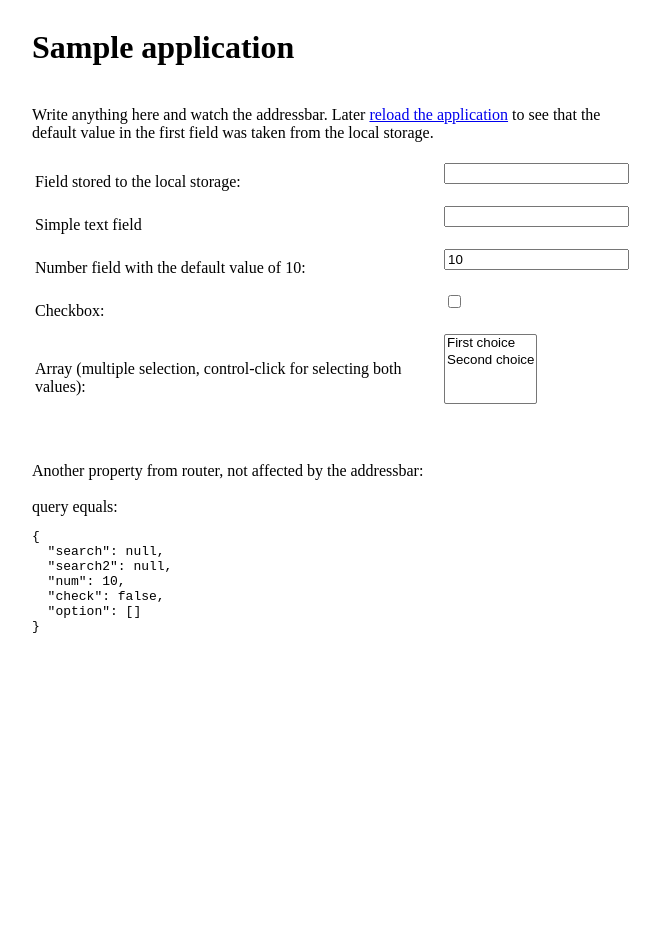
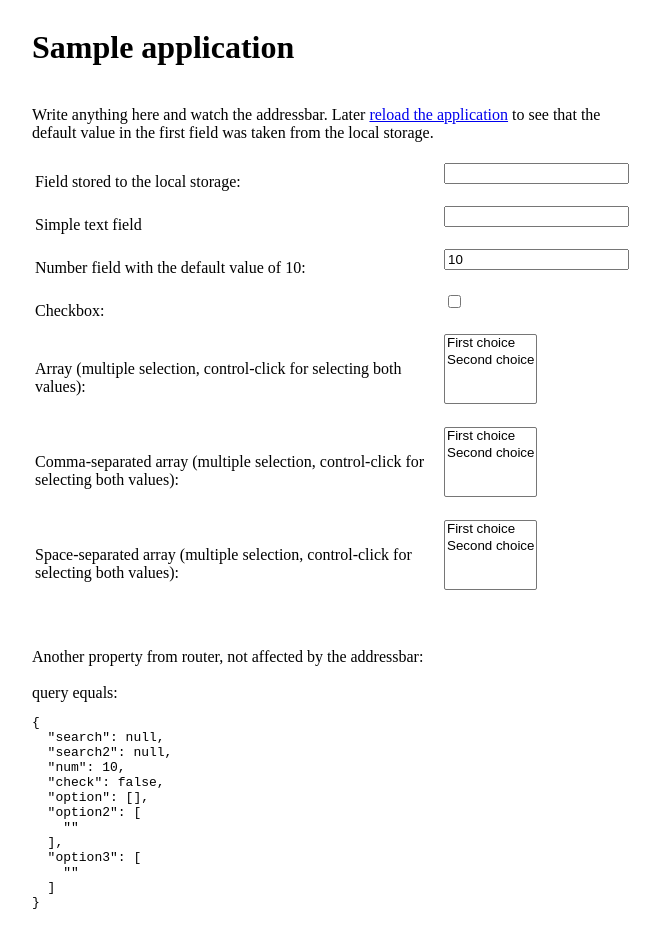
Before and after one commit to oarepo/vue-query-synchronizer, a Vue app: page / in a window 1280 px wide. Shown: the whole page, without its empty margins (308-968 px from the left). Before the commit the page ends 800 px from the top, so only its background shows below. Built offline with nearby package versions, Linux system fonts and the light colour scheme.

Commit message:
comma-separated and space-separated array datatypes

```diff
--- a/package.json
+++ b/package.json
@@ -1,6 +1,6 @@
 {
   "name": "@oarepo/vue-query-synchronizer",
-  "version": "2.0.1",
+  "version": "2.1.0",
   "main": "vue-query-synchronizer.esm.js",
   "license": "MIT",
   "private": false,
@@ -34,7 +34,7 @@
   "description": "Browser vue-router query synchronization library",
   "scripts": {
     "test": "echo \"Error: no test specified\" && exit 1",
-    "serve": "vue-cli-service serve --modern",
+    "serve": "vue-cli-service serve --modern --port 8090",
     "demobuild": "vue-cli-service build --mode development --modern",
     "build": "rimraf dist; bili -c bili.config.js src/library.js --plugins.vue --format esm --file-name vue-query-synchronizer.esm.js && copyfiles package.json README.md index.d.ts dist/",
     "upload": "yarn build && npm publish --access public dist/",
--- a/src/Home.vue
+++ b/src/Home.vue
@@ -47,6 +47,28 @@
                     </select><br><br>
                 </td>
             </tr>
+            <tr>
+                <td>
+                    Comma-separated array (multiple selection, control-click for selecting both values):
+                </td>
+                <td>
+                    <select multiple v-model="$query.option2">
+                        <option value="first">First choice</option>
+                        <option value="second">Second choice</option>
+                    </select><br><br>
+                </td>
+            </tr>
+            <tr>
+                <td>
+                    Space-separated array (multiple selection, control-click for selecting both values):
+                </td>
+                <td>
+                    <select multiple v-model="$query.option3">
+                        <option value="first">First choice</option>
+                        <option value="second">Second choice</option>
+                    </select><br><br>
+                </td>
+            </tr>
         </table>
         <br><br>
         Another property from router, not affected by the addressbar: <code>{{ another }}</code><br><br>
--- a/src/library.js
+++ b/src/library.js
@@ -166,6 +166,41 @@ const ArrayDatatype = {
     }
 }
 
+function separatedArrayDatatype (separator) {
+    return {
+        parseDefault (value) {
+            if (value === undefined) {
+                return []
+            }
+            if (typeof value === 'string') {
+                return value.split(separator)
+            }
+            return value || []
+        },
+        parse (value, defaultValue) {
+            if (value === undefined) {
+                return (defaultValue || []).slice()
+            }
+            if (typeof value === 'string') {
+                return value.split(separator)
+            }
+            return value || []
+        },
+        serialize (value, defaultValue) {
+            if (value === null || value === undefined || value.length === 0) {
+                return undefined
+            }
+            if (arraysMatch(value, defaultValue)) {
+                return undefined
+            }
+            return value.join(separator)
+        }
+    }
+}
+
+const CommaArrayDatatype = separatedArrayDatatype(',')
+const SpaceArrayDatatype = separatedArrayDatatype(' ')
+
 const QuerySynchronizer = {
 
     install (Vue, { router, datatypes, debug }) {
@@ -174,6 +209,8 @@ const QuerySynchronizer = {
             'bool': BoolDatatype,
             'int': IntDatatype,
             'array': ArrayDatatype,
+            'commaarray': CommaArrayDatatype,
+            'spacearray': SpaceArrayDatatype,
             ...(datatypes || {})
         }
         const defaultStringParam = {
@@ -331,7 +368,8 @@ const QuerySynchronizer = {
 }
 
 export {
-    StringDatatype, BoolDatatype, ArrayDatatype, IntDatatype
+    StringDatatype, BoolDatatype, ArrayDatatype, IntDatatype,
+    separatedArrayDatatype, CommaArrayDatatype, SpaceArrayDatatype
 }
 
 export default QuerySynchronizer
--- a/src/router.js
+++ b/src/router.js
@@ -13,7 +13,9 @@ const routes = [
                 num: 'int:10',
                 check: 'bool:',
                 option: 'array:',
-                search: 'string:'
+                search: 'string:',
+                option2: 'commaarray:',
+                option3: 'spacearray:'
             },
             querySettings: {
                 onInit: (props) => {
```
